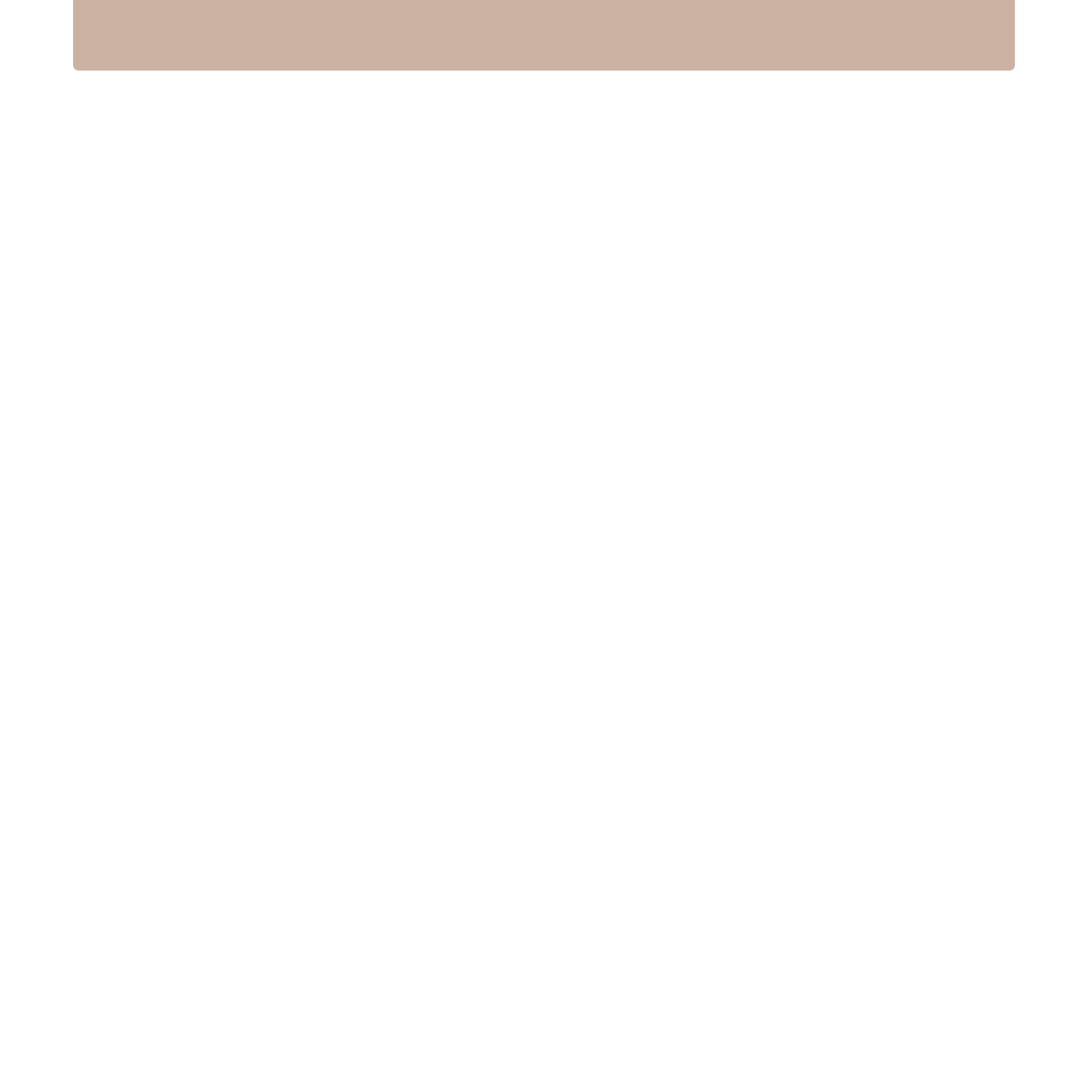
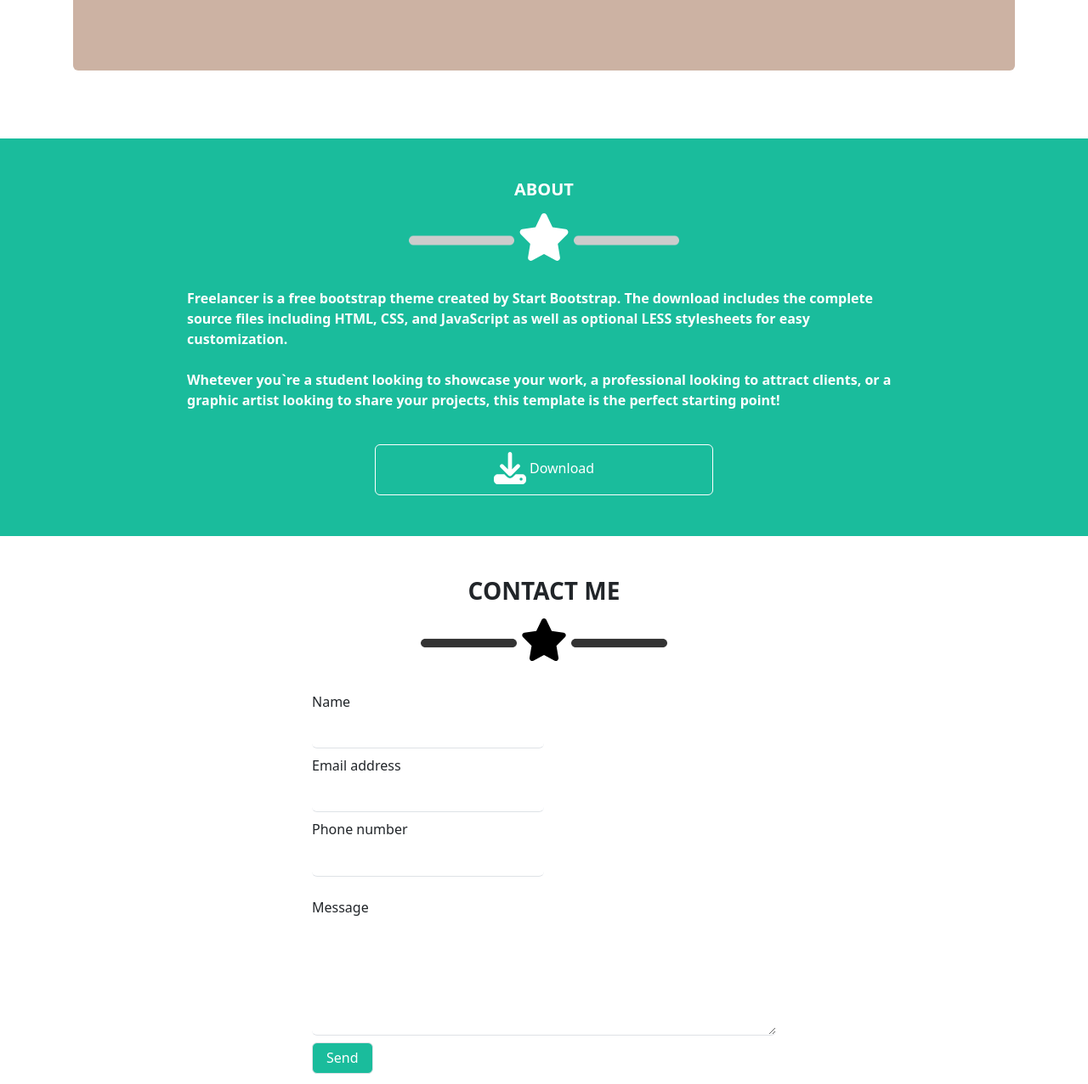
Before and after one commit to michelealiffi/html-css-bootstrap-freelancer, a plain HTML site: page index.html in a window 1280 px wide. Shown: the part 6009-7285 px from the top of the page at 85% size. Before the commit the page ends 6156 px from the top, so only its background shows below. Drawn offline with nearby package versions, Linux system fonts and the light colour scheme.

Commit message:
Complete main mobile layout

```diff
--- a/index.html
+++ b/index.html
@@ -100,13 +100,63 @@
                         <img class="w-100 rounded" src="img/safe.png" alt="Safe">
                     </div>
                 </div>
-                <div class="mb-5">
+                <div class="mb-3">
                     <div class="m-3">
                         <img class="w-100 rounded" src="img/submarine.png" alt="Submarine">
                     </div>
                 </div>
             </div>
         </div>
+        <div class="container-fluid bg_better py-5 my-5">
+            <div class="text-uppercase text-center h3 fs-5 fw-semibold text-white">About</div>
+            <div class="p-2 mb-3 text-center filter">
+                <img class="w_10" src="img/line-27325_1280.webp" alt="">
+                <img class="w_5 pb-2" src="img/star-solid.svg" alt="">
+                <img class="w_10" src="img/line-27325_1280.webp" alt="">
+            </div>
+            <div class="row justify-content-center text-white fw-semibold flex-column">
+                <div class="col-9 mx-auto">
+                    <p class="px-5">Freelancer is a free bootstrap theme created by Start Bootstrap. The download includes the complete source files including HTML, CSS, and JavaScript as well as optional LESS stylesheets for easy customization.</p>
+                </div>
+                <div class="col-9 mx-auto mt-2">
+                    <p class="px-5">Whetever you`re a student looking to showcase your work, a professional looking to attract clients, or a graphic artist looking to share your projects, this template is the perfect starting point!</p>
+                </div>
+                <div class="col-4 text-center mx-auto mt-4">
+                    <a class="p-2 text-white bg_better border border-white rounded btn"><img class="w_10 mb-1 filter" src="img/download-solid.svg" alt=""> Download</a>
+                </div>
+            </div>
+        </div>
+        <div class="container">
+            <form action="#" class="row">
+                <h3 class="text-uppercase text-center fs-3 fw-semibold" id="contact">Contact me</h3>
+                <div class="p-2 mb-3 text-center">
+                    <img class="w_10" src="img/line-27325_1280.webp" alt="">
+                    <img class="w_5 pb-2" src="img/star-solid.svg" alt="">
+                    <img class="w_10" src="img/line-27325_1280.webp" alt="">
+                </div>
+                <div class="col-6 mx-auto">
+                    <div class="col-6 py-1">
+                        <label class="h6 form-label" for="first-name">Name</label>
+                        <input class="text-secondary form-control border border-0 border-bottom" id="first-name" type="text">
+                    </div>
+                    <div class="col-6 py-1">
+                        <label class="h6 form-label" for="email">Email address</label>
+                        <input class="text-secondary form-control border border-0 border-bottom" id="email" type="email">
+                    </div>
+                    <div class="col-6 py-1">
+                        <label class="h6 form-label" for="phone-number">Phone number</label>
+                        <input class="text-secondary form-control border border-0 border-bottom" id="phone-number" type="number">
+                    </div>
+                    <div class="col-12 py-1 mt-3">
+                        <label class="h6 form-label" for="message">Message</label>
+                        <textarea class="text-secondary form-control border border-0 border-bottom" id="message" rows="5"></textarea>
+                    </div>
+                    <div class="col-12 py-1">
+                        <button class="p-2 px-3 bg_better border rounded h6 text-white" type="submit"> Send</button>
+                    </div>
+                </div>
+            </form>
+        </div>
     </main>
     <footer></footer>
     <script src="https://cdn.jsdelivr.net/npm/bootstrap@5.3.3/dist/js/bootstrap.bundle.min.js" integrity="sha384-YvpcrYf0tY3lHB60NNkmXc5s9fDVZLESaAA55NDzOxhy9GkcIdslK1eN7N6jIeHz" crossorigin="anonymous"></script>
--- a/style.css
+++ b/style.css
@@ -4,6 +4,10 @@
 
 .w_10 {
     width: 10%;
+}
+
+.w_15 {
+    width: 15%;
 }
 
 .filter {
```
Also changed, not shown: img/download-solid.svg (added).
